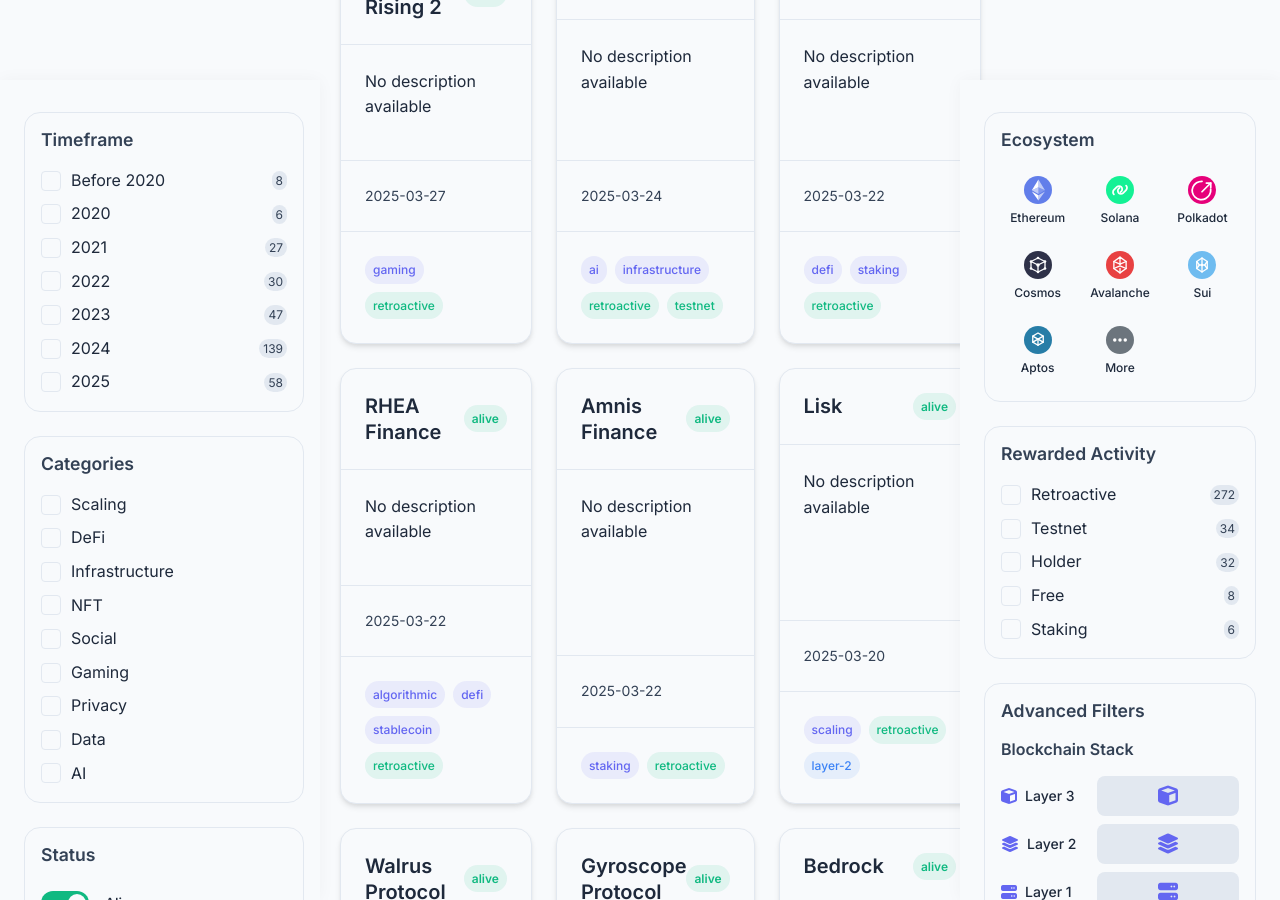
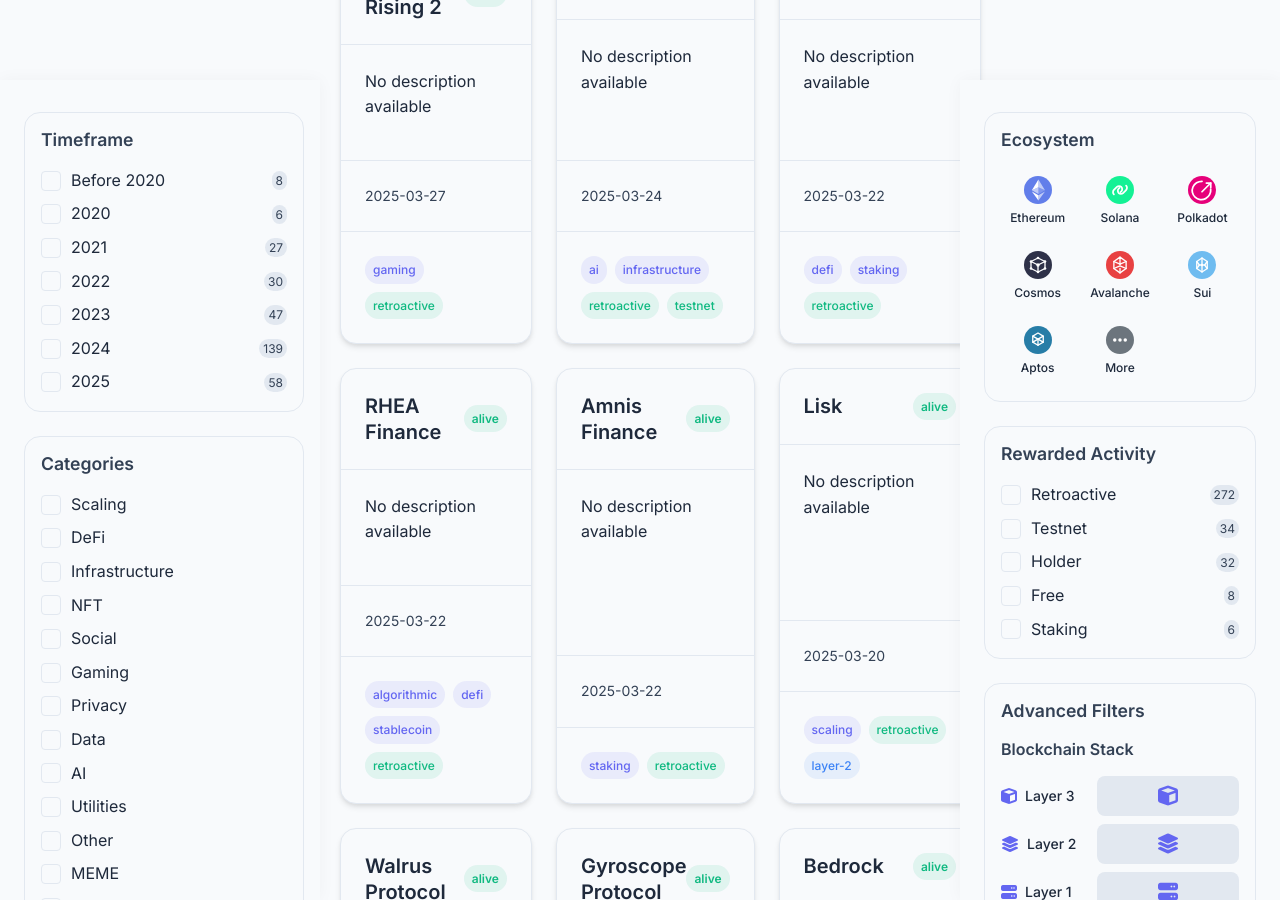
Before and after one commit to i-shivamsoni/airdrop-archive, a Jekyll site: the page built from index.markdown, in a window 1280 px wide and 900 px high, scrolled down 530 px. Built offline with Jekyll 4.4.1, drawn with Linux system fonts in a browser that asks for light colours.

Commit message:
categories are lot

```diff
--- a/_layouts/home.html
+++ b/_layouts/home.html
@@ -167,6 +167,31 @@
                                 <input type="checkbox">
                                 <span class="checkmark"></span>
                                 <span>AI</span>
+                            </label>
+                            <label class="checkbox">
+                                <input type="checkbox">
+                                <span class="checkmark"></span>
+                                <span>Utilities</span>
+                            </label>
+                            <label class="checkbox">
+                                <input type="checkbox">
+                                <span class="checkmark"></span>
+                                <span>Other</span>
+                            </label>
+                            <label class="checkbox">
+                                <input type="checkbox">
+                                <span class="checkmark"></span>
+                                <span>MEME</span>
+                            </label>
+                            <label class="checkbox">
+                                <input type="checkbox">
+                                <span class="checkmark"></span>
+                                <span>RWA</span>
+                            </label>
+                            <label class="checkbox">
+                                <input type="checkbox">
+                                <span class="checkmark"></span>
+                                <span>Stablecoin</span>
                             </label>
                         </div>
                     </section>
```
